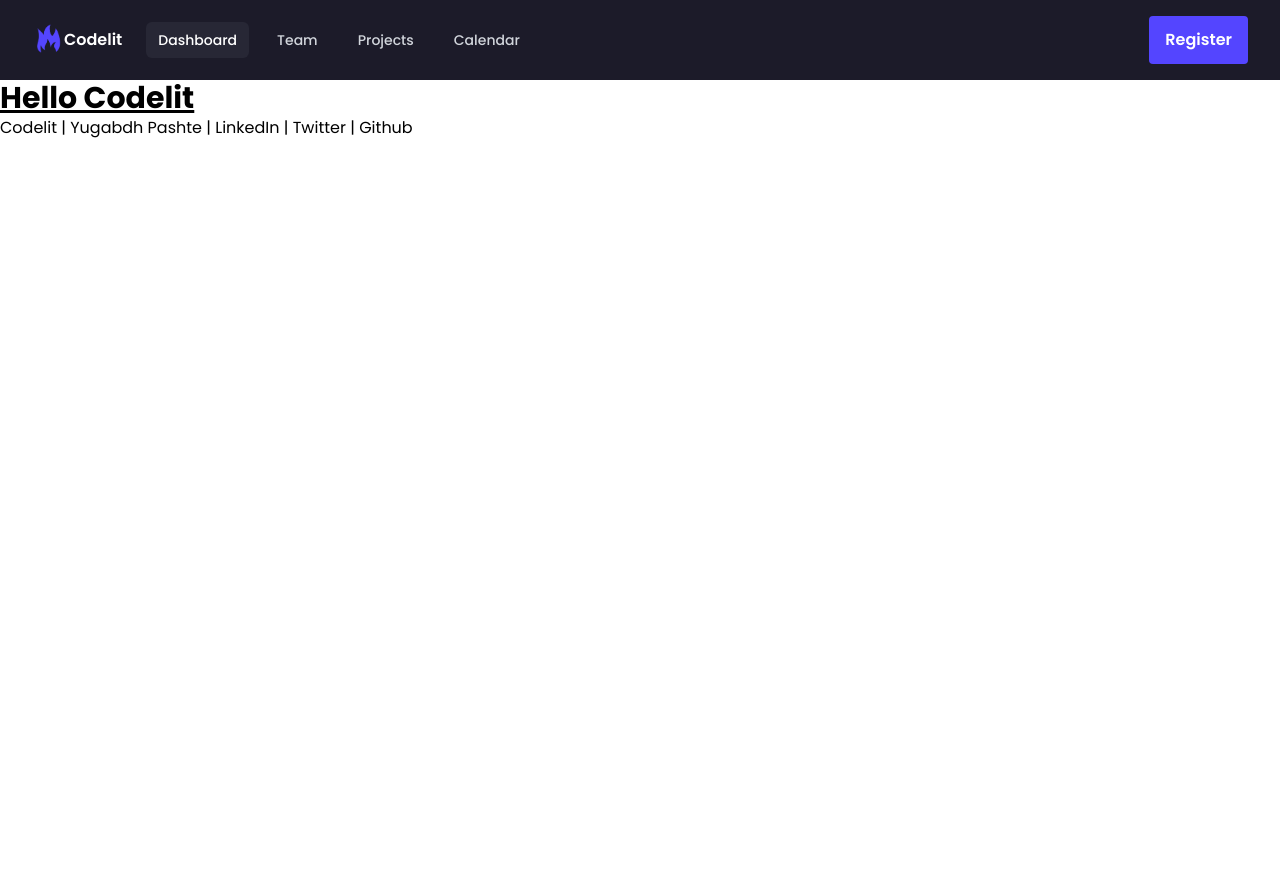
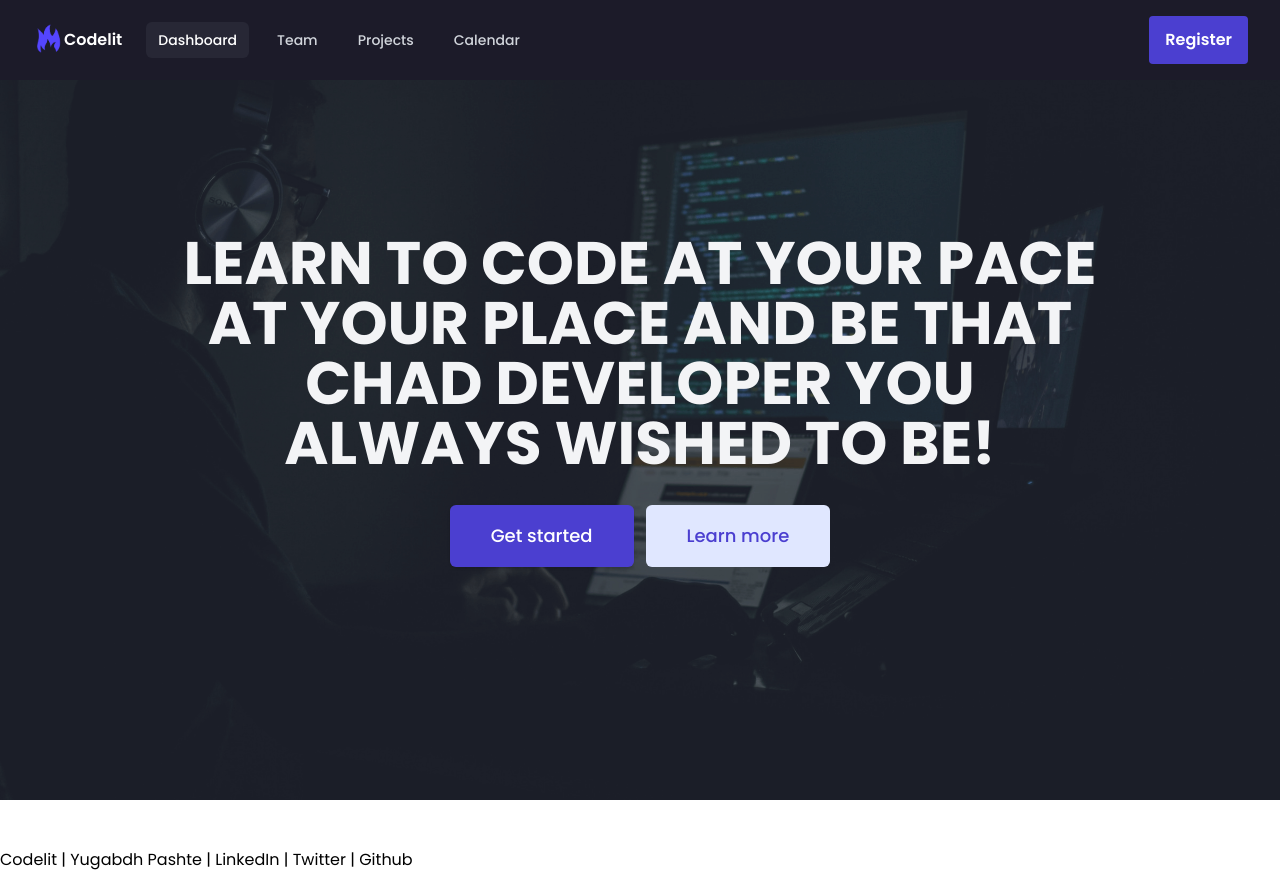
Before and after one commit to Yugabdh/Codelit, a Next.js app: page / in a window 1280 px wide. Before the commit the page ends 800 px from the top, so only its background shows below. Built offline with nearby package versions, Linux system fonts and the light colour scheme.

Commit message:
Hero section added

```diff
--- /dev/null
+++ b/components/HeroSection/index.js
@@ -0,0 +1,34 @@
+const HeroHeader = () => {
+  return (
+    <header className="flex items-center justify-center h-screen mb-12 bg-fixed bg-center bg-cover hero-img">
+      <div className="h-screen flex items-center justify-center">
+        <div className="mx-2 text-center md:w-9/12 px-4">
+          <h1 className="text-gray-100 font-bold antialiased uppercase font-poppins text-4xl xs:text-5xl md:text-6xl">
+            Learn to code at your pace at your place and be that chad developer
+            you always wished to be!
+          </h1>
+          <div className="mt-5 sm:mt-8 sm:flex sm:justify-center lg:justify-center">
+            <div className="rounded-md shadow">
+              <a
+                href="#"
+                className="w-full flex items-center justify-center px-8 py-3 border border-transparent text-base font-medium rounded-md text-white bg-primary-200 hover:bg-primary-300 md:py-4 md:text-lg md:px-10"
+              >
+                Get started
+              </a>
+            </div>
+            <div className="mt-3 sm:mt-0 sm:ml-3">
+              <a
+                href="#"
+                className="w-full flex items-center justify-center px-8 py-3 border border-transparent text-base font-medium rounded-md text-primary-200 bg-indigo-100 hover:bg-indigo-200 md:py-4 md:text-lg md:px-10"
+              >
+                Learn more
+              </a>
+            </div>
+          </div>
+        </div>
+      </div>
+    </header>
+  );
+};
+
+export default HeroHeader;
--- a/components/NavBar/index.js
+++ b/components/NavBar/index.js
@@ -16,10 +16,9 @@ function classNames(...classes) {
 
 export default function NavBar() {
   const [user, setUser] = useState(false);
-  console.log(user);
 
   return (
-    <Disclosure as="nav" className="bg-bg-dark">
+    <Disclosure as="nav" className="bg-bg-dark fixed top-0 z-10 w-full">
       {({ open }) => (
         <>
           <div className="max-w-7xl mx-auto px-2 sm:px-6 lg:px-8">
@@ -76,7 +75,7 @@ export default function NavBar() {
                 ) : (
                   <a
                     href="#"
-                    className="transition ease delay-150 bg-primary-medium hover:bg-primary hover:scale-95 md:transition-all text-white font-semibold py-3 px-4 rounded"
+                    className="transition ease delay-150 bg-primary-200 hover:bg-primary-300 hover:scale-95 md:transition-all text-white font-semibold py-3 px-4 rounded"
                   >
                     Register
                   </a>
--- a/pages/index.js
+++ b/pages/index.js
@@ -1,10 +1,11 @@
-import { useState, useEffect } from "react";
+import { useEffect } from "react";
 import Head from "next/head";
 
 import AOS from "aos";
 import "aos/dist/aos.css";
 
 import NavBar from "../components/NavBar";
+import HeroSection from "../components/HeroSection";
 
 export default function Home() {
   useEffect(() => {
@@ -22,9 +23,9 @@ export default function Home() {
       </Head>
       <>
         <NavBar />
+        <HeroSection />
       </>
       <main>
-        <h1 className="text-3xl font-bold underline">Hello Codelit</h1>
       </main>
 
       <footer>
--- a/styles/global.css
+++ b/styles/global.css
@@ -8,3 +8,6 @@
     @apply font-poppins font-normal;
   }
 }
+.hero-img {
+  background-image: url("/hero-header.png");
+}
--- a/tailwind.config.js
+++ b/tailwind.config.js
@@ -7,7 +7,18 @@ module.exports = {
   theme: {
     extend: {
       colors: {
-        "primary": "#2d21b2",
+        "primary": {
+          "50": "#5f53e4",
+          "100": "#5549da",
+          "200": "#4b3fd0",
+          "300": "#4135c6",
+          "400": "#372bbc",
+          "500": "#2d21b2",
+          "600": "#2317a8",
+          "700": "#190d9e",
+          "800": "#0f0394",
+          "900": "#05008a"
+        },
         "primary-medium": "#5445FF",
         "primary-faint": "#857AFF",
         "bg-dark": "#1C1B29",
```
Also changed, not shown: public/hero-header.png (added).
